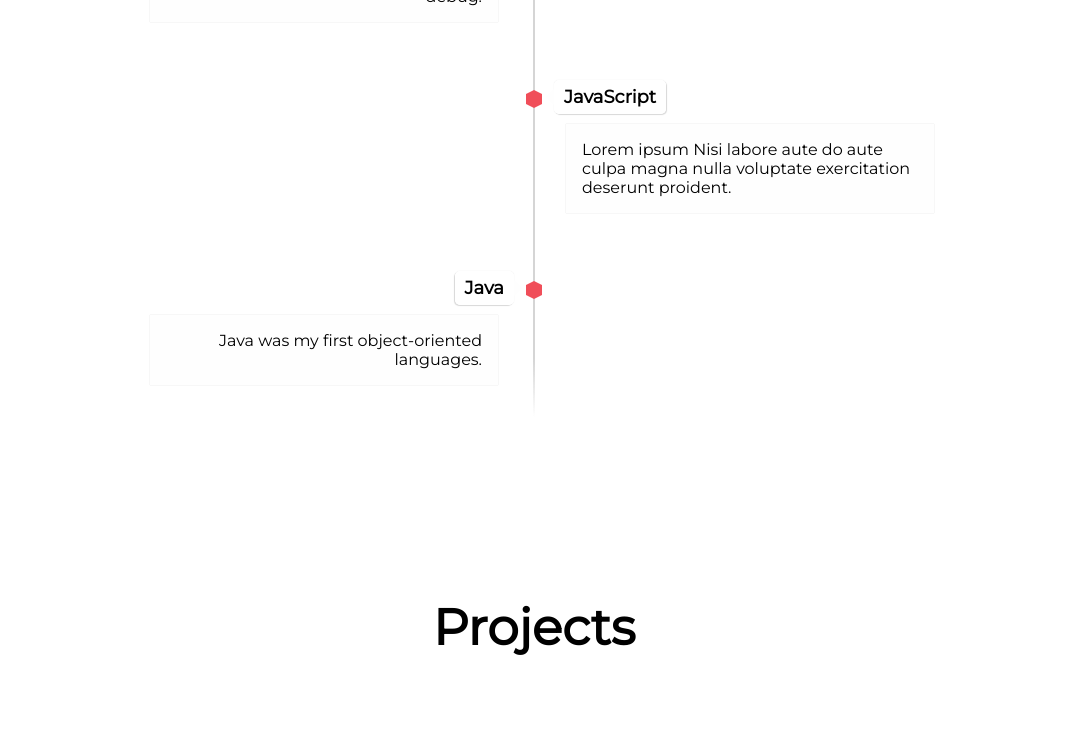
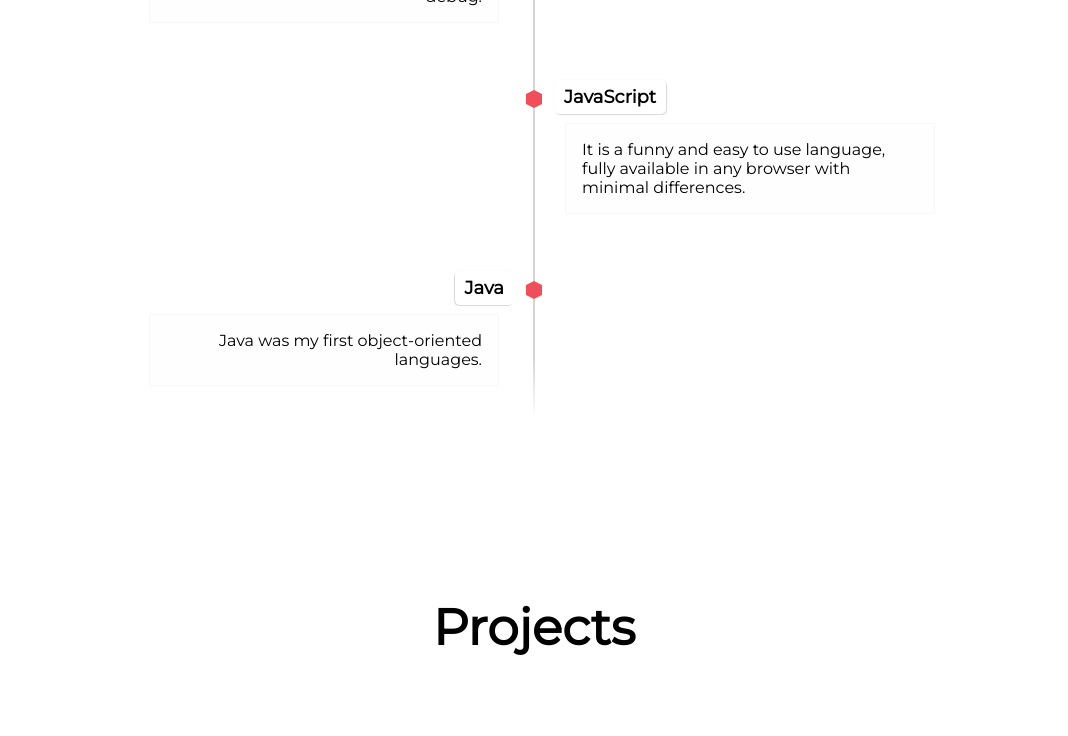
Before and after one commit to goranurukalo/goranurukalo.github.io, a website: page index.html in a window 1280 px wide. Shown: the part 2000-2736 px from the top of the page, without its empty margins (106-1174 px from the left). Drawn offline with nearby package versions, Linux system fonts and the light colour scheme; some packages are replaced by stand-ins of ours; a script that the page names is missing.

Commit message:
Awesome stuff :3

```diff
--- a/index.html
+++ b/index.html
@@ -194,7 +194,7 @@
                                                     <span class="flag">JavaScript</span>
                                                 </div>
                                                 <div class="desc">
-                                                    Lorem ipsum Nisi labore aute do aute culpa magna nulla voluptate exercitation deserunt proident.
+                                                    It is a funny and easy to use language, fully available in any browser with minimal differences.
                                                 </div>
                                             </div>
                                         </li>
```
